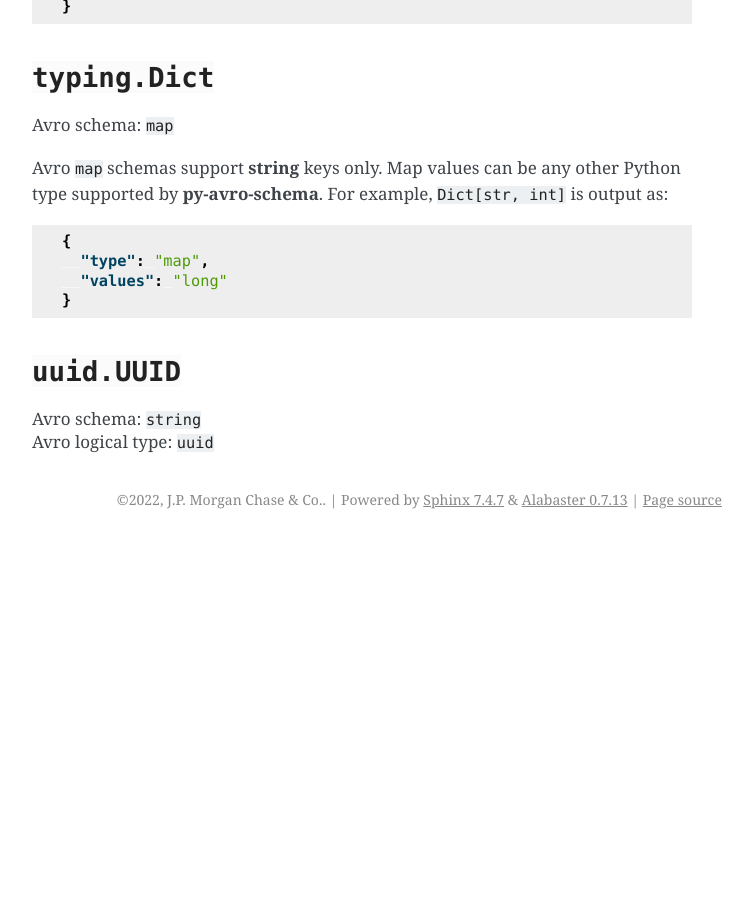
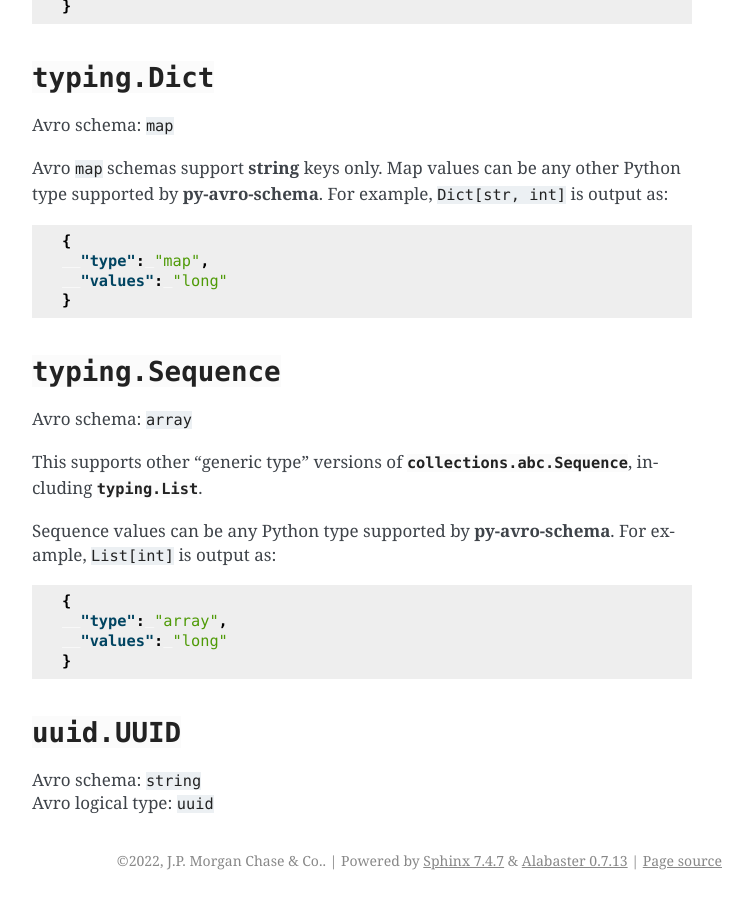
Before and after one commit to jpmorganchase/py-avro-schema, a Sphinx documentation site: the page built from docs/types.rst, in a window 1280 px wide and 900 px high, scrolled down 2627 px. Shown: the whole window, without its empty margins (388-1141 px from the left). Built offline with Sphinx 7.4.7, drawn with Linux system fonts in a browser that asks for light colours; before the commit the page ends 3166 px from its top, so only the background shows below that.

Commit message:
Document sequence

```diff
--- a/docs/types.rst
+++ b/docs/types.rst
@@ -149,6 +149,23 @@ Avro ``map`` schemas support **string** keys only. Map values can be any other P
    }
 
 
+:class:`typing.Sequence`
+------------------------
+
+Avro schema: ``array``
+
+This supports other "generic type" versions of :class:`collections.abc.Sequence`, including :class:`typing.List`.
+
+Sequence values can be any Python type supported by **py-avro-schema**. For example, ``List[int]`` is output as:
+
+.. code-block:: json
+
+   {
+     "type": "array",
+     "values": "long"
+   }
+
+
 :class:`uuid.UUID`
 ------------------
 
```
